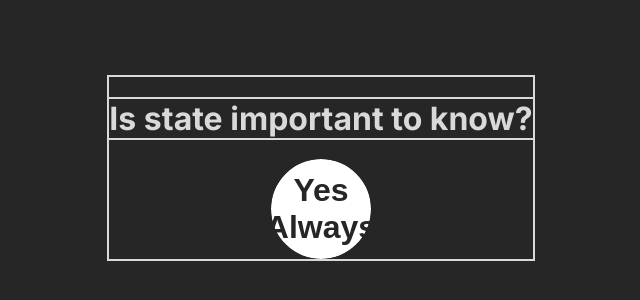
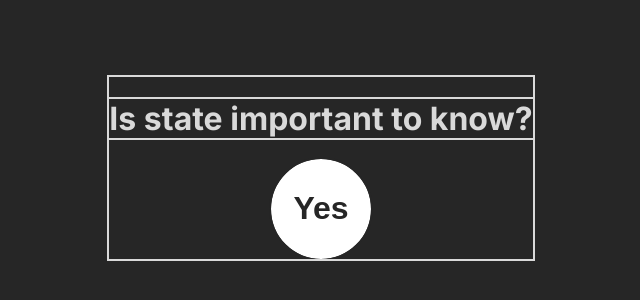
Before and after one commit to mudimurtala/BuildAndLearn, a React (Vite) app in the folder simple-page-react/: page / in a window 1280 px wide. Shown: the part 232-532 px from the top of the page, without its empty margins (319-959 px from the left). Built offline with nearby package versions, Linux system fonts and the light colour scheme.

Commit message:
Add files

```diff
--- a/simple-page-react/App.jsx
+++ b/simple-page-react/App.jsx
@@ -7,7 +7,7 @@ export default function App() {
      * some state initiated with React.useState()
      */
 
-    const result = React.useState("Yes Always");
+    const result = React.useState("Yes");
     console.log(result)
     return (
         <main>
```
